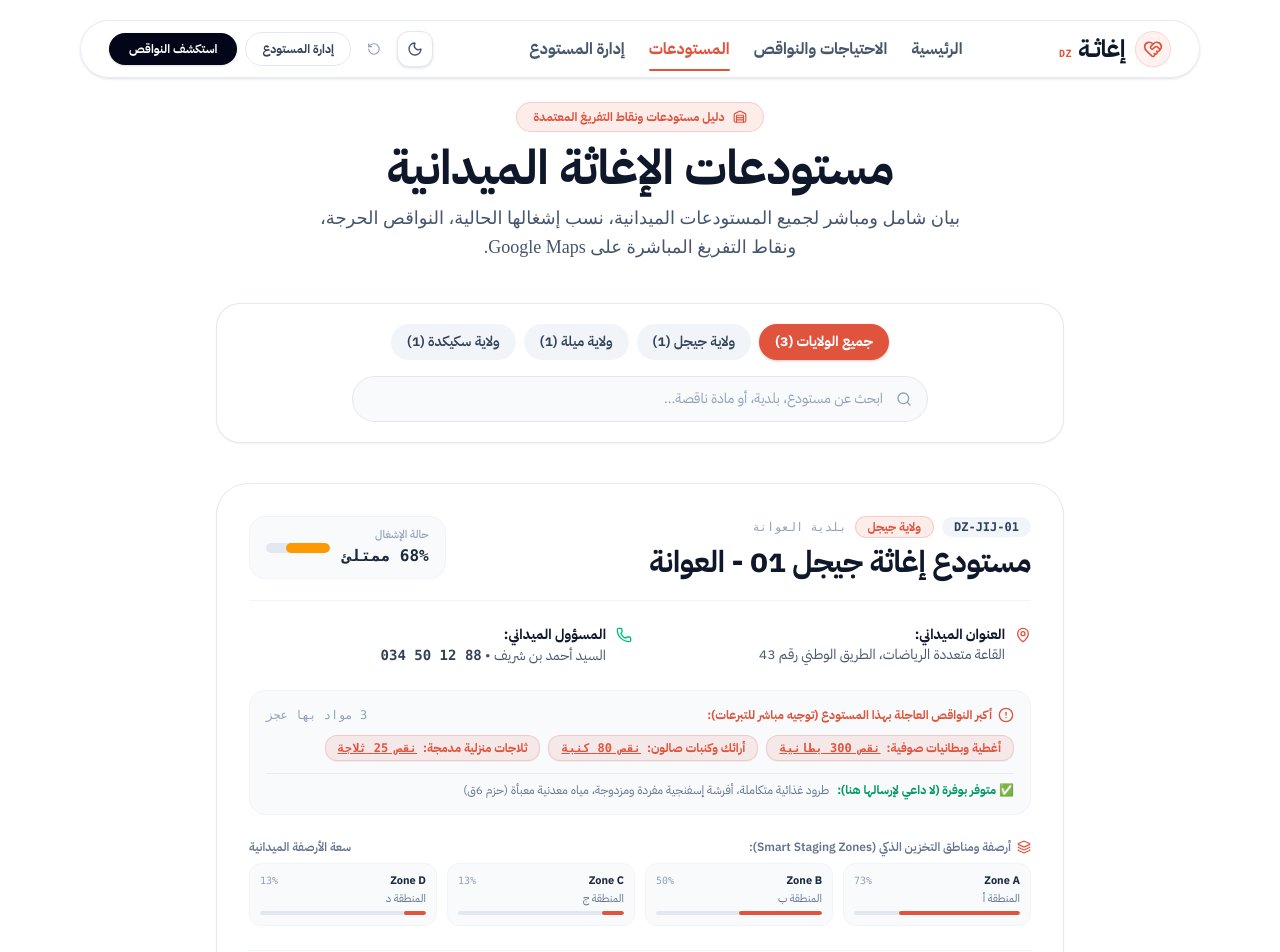
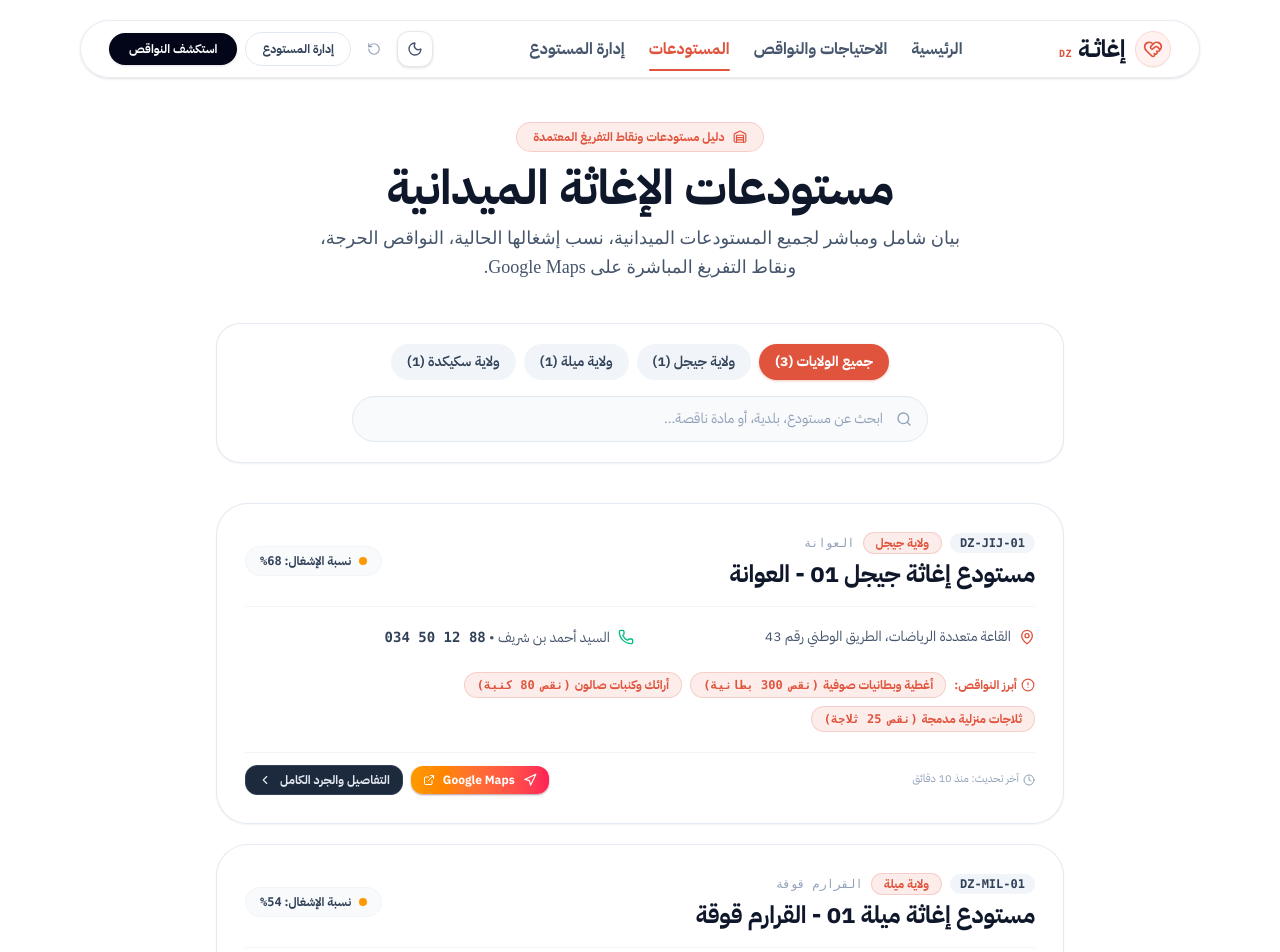
Before and after one commit to Noufel-sf/Hakthon_mila, a Next.js app: page /depots in a window 1280 px wide. Shown: the top 952 px of the page. Built offline with nearby package versions, Linux system fonts and the light colour scheme; a web font is replaced by a local one.

Commit message:
style(depots): simplify depot cards, remove smart zones from list, and focus on essentials

```diff
--- a/app/depots/page.tsx
+++ b/app/depots/page.tsx
@@ -44,7 +44,7 @@ export default function DepotsDirectoryPage() {
     <div className="max-w-4xl mx-auto px-4 sm:px-6 pt-6 space-y-10">
 
       {/* Centered Page Header */}
-      <div className="flex flex-col items-center text-center space-y-3">
+      <div className="flex flex-col items-center mt-5 text-center space-y-3">
         <div className="inline-flex items-center gap-2 px-4 py-1.5 rounded-full bg-primary/10 text-primary border border-primary/20 text-xs font-header font-bold">
           <Warehouse className="w-3.5 h-3.5" />
           <span>دليل مستودعات ونقاط التفريغ المعتمدة</span>
@@ -106,174 +106,109 @@ export default function DepotsDirectoryPage() {
         </div>
       </div>
 
-      {/* Depots List: Only One Depot per Row (Full Width in Centered Container) */}
-      <div className="space-y-6">
+      {/* Depots List: Only One Depot per Row (Clean, minimal, focused on essentials) */}
+      <div className="space-y-5">
         {filteredDepots.length > 0 ? (
           filteredDepots.map((depot) => {
             const criticalItems = depot.items.filter(
               item => item.targetNeed - item.currentStock > 0
             );
-            const sufficientItems = depot.items.filter(
-              item => item.currentStock >= item.targetNeed
-            );
 
             return (
               <div
                 key={depot.id}
-                className="rounded-[2rem] border border-slate-200/90 dark:border-slate-800 bg-white dark:bg-slate-900 p-6 sm:p-8 shadow-xs hover:shadow-md transition-all space-y-6"
+                className="rounded-[2rem] border border-slate-200/90 dark:border-slate-800 bg-white dark:bg-slate-900 p-6 sm:p-7 shadow-xs hover:shadow-md transition-all space-y-5"
               >
-                {/* Depot Card Header: Code, Wilaya, Name & Capacity Indicator */}
-                <div className="flex flex-col sm:flex-row sm:items-center justify-between gap-4 pb-5 border-b border-slate-100 dark:border-slate-800">
-                  <div className="space-y-1.5">
+                {/* Depot Card Header: Name, Location Badge & Capacity */}
+                <div className="flex flex-col sm:flex-row sm:items-center justify-between gap-3 pb-4 border-b border-slate-100 dark:border-slate-800">
+                  <div className="space-y-1">
                     <div className="flex items-center gap-2">
-                      <span className="px-3 py-0.5 rounded-full text-xs font-mono font-bold bg-slate-100 dark:bg-slate-800 text-slate-700 dark:text-slate-300">
+                      <span className="px-2.5 py-0.5 rounded-full text-xs font-mono font-bold bg-slate-100 dark:bg-slate-800 text-slate-700 dark:text-slate-300">
                         {depot.code}
                       </span>
                       <span className="px-3 py-0.5 rounded-full text-xs font-header font-bold bg-primary/10 text-primary border border-primary/20">
                         ولاية {depot.wilaya}
                       </span>
                       <span className="text-xs text-slate-400 font-mono">
-                        بلدية {depot.municipality}
+                        {depot.municipality}
                       </span>
                     </div>
 
-                    <h2 className="font-header text-2xl sm:text-3xl font-black text-slate-900 dark:text-white tracking-tight">
+                    <h2 className="font-header text-xl sm:text-2xl font-bold text-slate-900 dark:text-white tracking-tight">
                       {depot.name}
                     </h2>
                   </div>
 
-                  {/* Occupancy Indicator Badge */}
-                  <div className="flex items-center gap-3 bg-slate-50 dark:bg-slate-950/60 px-4 py-2.5 rounded-2xl border border-slate-100 dark:border-slate-800 self-start sm:self-auto">
-                    <div className="text-right">
-                      <span className="text-[11px] text-slate-400 block font-medium">حالة الإشغال</span>
-                      <span className="text-base font-bold font-mono text-slate-800 dark:text-slate-200">
-                        {depot.totalCapacityPercent}% ممتلئ
-                      </span>
-                    </div>
-                    <div className="w-16 bg-slate-200 dark:bg-slate-800 h-2.5 rounded-full overflow-hidden">
-                      <div
-                        className={`h-full rounded-full transition-all ${
+                  {/* Occupancy Badge */}
+                  <div className="flex items-center gap-2 self-start sm:self-auto bg-slate-50 dark:bg-slate-950/60 px-3.5 py-1.5 rounded-full border border-slate-100 dark:border-slate-800">
+                    <span className={`h-2 w-2 rounded-full ${
                       depot.totalCapacityPercent > 80
                         ? 'bg-rose-500'
                         : depot.totalCapacityPercent > 50
                         ? 'bg-amber-500'
                         : 'bg-emerald-500'
-                        }`}
-                        style={{ width: `${depot.totalCapacityPercent}%` }}
-                      ></div>
-                    </div>
+                    }`}></span>
+                    <span className="text-xs font-header font-bold text-slate-700 dark:text-slate-200">
+                      نسبة الإشغال: <span className="font-mono">{depot.totalCapacityPercent}%</span>
+                    </span>
                   </div>
                 </div>
 
-                {/* Logistics Info: Location & Manager Contact */}
-                <div className="grid grid-cols-1 sm:grid-cols-2 gap-4 text-xs sm:text-sm text-slate-600 dark:text-slate-300">
-                  <div className="flex items-start gap-2.5">
-                    <MapPin className="w-4 h-4 text-primary shrink-0 mt-0.5" />
-                    <div>
-                      <span className="font-header font-bold text-slate-900 dark:text-white block">العنوان الميداني:</span>
-                      <span>{depot.address}</span>
+                {/* Essential Info Row: Address & Contact */}
+                <div className="grid grid-cols-1 sm:grid-cols-2 gap-3 text-xs sm:text-sm text-slate-600 dark:text-slate-300">
+                  <div className="flex items-center gap-2">
+                    <MapPin className="w-4 h-4 text-primary shrink-0" />
+                    <span className="truncate">{depot.address}</span>
+                  </div>
+
+                  <div className="flex items-center gap-2">
+                    <Phone className="w-4 h-4 text-emerald-500 shrink-0" />
+                    <span>{depot.manager} • <span dir="ltr" className="font-mono text-slate-700 dark:text-slate-200 font-bold">{depot.phone}</span></span>
                   </div>
                 </div>
 
-                  <div className="flex items-start gap-2.5">
-                    <Phone className="w-4 h-4 text-emerald-500 shrink-0 mt-0.5" />
-                    <div>
-                      <span className="font-header font-bold text-slate-900 dark:text-white block">المسؤول الميداني:</span>
-                      <span>{depot.manager} • <span dir="ltr" className="font-mono text-slate-700 dark:text-slate-200 font-bold">{depot.phone}</span></span>
-                    </div>
-                  </div>
-                </div>
-
-                {/* Critical Deficits Banner for this Depot */}
-                <div className="bg-slate-50 dark:bg-slate-950/60 rounded-2xl p-4 border border-slate-100 dark:border-slate-800 space-y-3">
-                  <div className="flex items-center justify-between">
-                    <span className="text-xs font-header font-bold text-primary flex items-center gap-1.5">
-                      <AlertCircle className="w-4 h-4" />
-                      أكبر النواقص العاجلة بهذا المستودع (توجيه مباشر للتبرعات):
+                {/* Urgent Deficit Quick Tags (Clean 1-line display) */}
+                <div className="flex flex-wrap items-center gap-2 pt-1 text-xs">
+                  <span className="font-header font-bold text-primary flex items-center gap-1 shrink-0">
+                    <AlertCircle className="w-3.5 h-3.5" />
+                    أبرز النواقص:
                   </span>
-                    <span className="text-xs text-slate-400 font-mono">
-                      {criticalItems.length} مواد بها عجز
-                    </span>
-                  </div>
 
                   {criticalItems.length > 0 ? (
-                    <div className="flex flex-wrap gap-2">
-                      {criticalItems.map(item => {
+                    criticalItems.slice(0, 3).map(item => {
                       const deficit = item.targetNeed - item.currentStock;
                       return (
                         <span
                           key={item.id}
-                            className="inline-flex items-center gap-1.5 text-xs font-header font-bold px-3 py-1 rounded-xl bg-primary/10 text-primary border border-primary/20 shadow-2xs"
+                          className="inline-flex items-center gap-1 px-3 py-1 rounded-full text-xs font-header font-bold bg-primary/10 text-primary border border-primary/20"
                         >
-                            <span>{item.name}:</span>
-                            <span className="underline font-mono">نقص {deficit} {item.unit}</span>
+                          <span>{item.name}</span>
+                          <span className="font-mono">(نقص {deficit} {item.unit})</span>
                         </span>
                       );
-                      })}
-                    </div>
+                    })
                   ) : (
-                    <p className="text-xs text-emerald-600 dark:text-emerald-400 flex items-center gap-1.5">
-                      <CheckCircle2 className="w-4 h-4" />
-                      جميع المواد والاحتياجات الأساسية مكتفية حالياً في هذا المستودع.
-                    </p>
+                    <span className="text-xs text-emerald-600 dark:text-emerald-400 font-header font-bold flex items-center gap-1">
+                      <CheckCircle2 className="w-3.5 h-3.5" />
+                      مكتفي بالكامل حالياً
+                    </span>
                   )}
 
-                  {/* Covered items notice */}
-                  {sufficientItems.length > 0 && (
-                    <div className="pt-2 border-t border-slate-200/70 dark:border-slate-800 text-xs text-slate-500 dark:text-slate-400 flex items-center gap-2">
-                      <span className="text-emerald-600 dark:text-emerald-400 font-header font-bold">✅ متوفر بوفرة (لا داعي لإرسالها هنا):</span>
-                      <span className="truncate">{sufficientItems.map(i => i.name).slice(0, 3).join('، ')}</span>
-                    </div>
+                  {criticalItems.length > 3 && (
+                    <span className="text-[11px] text-slate-400 font-mono">
+                      +{criticalItems.length - 3} مواد أخرى
+                    </span>
                   )}
                 </div>
 
-                {/* Smart Warehouse Zones Mini Visualizer */}
-                {depot.zones && depot.zones.length > 0 && (
-                  <div className="space-y-2">
-                    <div className="flex items-center justify-between text-xs text-slate-500 dark:text-slate-400 font-header font-semibold">
-                      <span className="flex items-center gap-1.5">
-                        <Layers className="w-3.5 h-3.5 text-primary" />
-                        أرصفة ومناطق التخزين الذكي (Smart Staging Zones):
-                      </span>
-                      <span>سعة الأرصفة الميدانية</span>
-                    </div>
-
-                    <div className="grid grid-cols-2 sm:grid-cols-4 gap-2.5">
-                      {depot.zones.map(z => {
-                        const pct = Math.round((z.currentUnits / z.maxCapacity) * 100);
-                        return (
-                          <div
-                            key={z.id}
-                            className="p-2.5 rounded-xl bg-slate-50 dark:bg-slate-950/40 border border-slate-100 dark:border-slate-800 text-xs"
-                          >
-                            <div className="flex items-center justify-between mb-1">
-                              <span className="font-header font-bold text-slate-800 dark:text-slate-200 text-[11px]">{z.id}</span>
-                              <span className="font-mono text-[10px] text-slate-400">{pct}%</span>
-                            </div>
-                            <span className="text-[11px] text-slate-500 dark:text-slate-400 block truncate mb-1">
-                              {z.title.split('-')[0]}
-                            </span>
-                            <div className="w-full bg-slate-200 dark:bg-slate-800 h-1 rounded-full overflow-hidden">
-                              <div
-                                className="h-full bg-primary rounded-full"
-                                style={{ width: `${Math.min(100, pct)}%` }}
-                              ></div>
-                            </div>
-                          </div>
-                        );
-                      })}
-                    </div>
-                  </div>
-                )}
-
                 {/* Action Buttons Row */}
-                <div className="pt-4 border-t border-slate-100 dark:border-slate-800 flex flex-col sm:flex-row items-center justify-between gap-3">
-                  <span className="text-xs text-slate-400 flex items-center gap-1">
-                    <Clock className="w-3.5 h-3.5" />
-                    آخر تحديث ميداني: {depot.lastUpdated}
+                <div className="pt-3 border-t border-slate-100 dark:border-slate-800 flex flex-col sm:flex-row items-center justify-between gap-3">
+                  <span className="text-[11px] text-slate-400 flex items-center gap-1">
+                    <Clock className="w-3 h-3" />
+                    آخر تحديث: {depot.lastUpdated}
                   </span>
 
-                  <div className="flex items-center gap-2.5 w-full sm:w-auto">
+                  <div className="flex items-center gap-2 w-full sm:w-auto">
                     {depot.googleMapsUrl && (
                       <a
                         href={depot.googleMapsUrl}
@@ -281,9 +216,9 @@ export default function DepotsDirectoryPage() {
                         rel="noopener noreferrer"
                         className="w-full sm:w-auto"
                       >
-                        <Button variant="primary" size="sm" className="w-full text-xs font-header font-bold shadow-sm shadow-primary/20">
+                        <Button variant="primary" size="sm" className="w-full text-xs font-header font-bold shadow-xs">
                           <Navigation className="w-3.5 h-3.5" />
-                          <span>الاتجاه للمستودع (Google Maps)</span>
+                          <span>Google Maps</span>
                           <ExternalLink className="w-3 h-3" />
                         </Button>
                       </a>
@@ -291,7 +226,7 @@ export default function DepotsDirectoryPage() {
 
                     <Link href={`/depots/${depot.id}`} className="w-full sm:w-auto">
                       <Button variant="secondary" size="sm" className="w-full text-xs font-header font-bold">
-                        <span>عرض الجرد الكامل</span>
+                        <span>التفاصيل والجرد الكامل</span>
                         <ChevronLeft className="w-3.5 h-3.5" />
                       </Button>
                     </Link>
```
Lines whose indentation alone changed are shown as unchanged.
